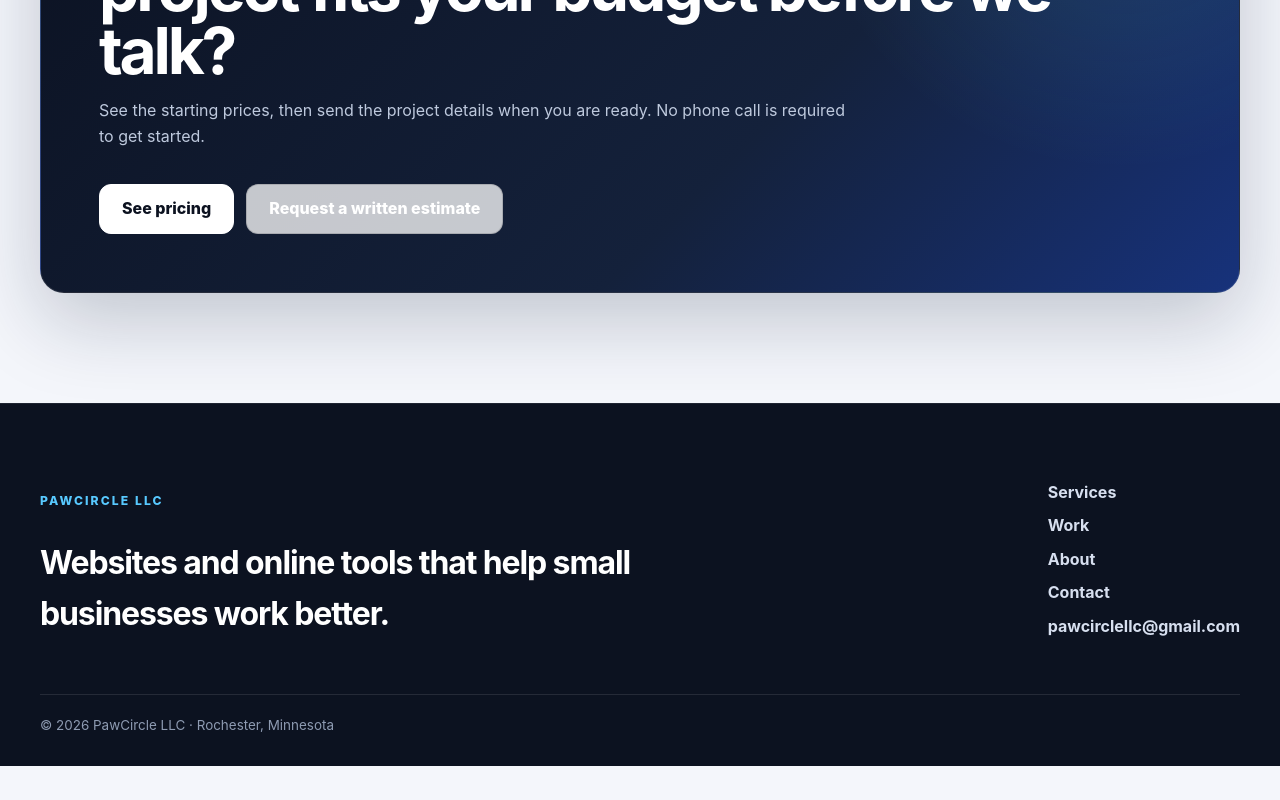
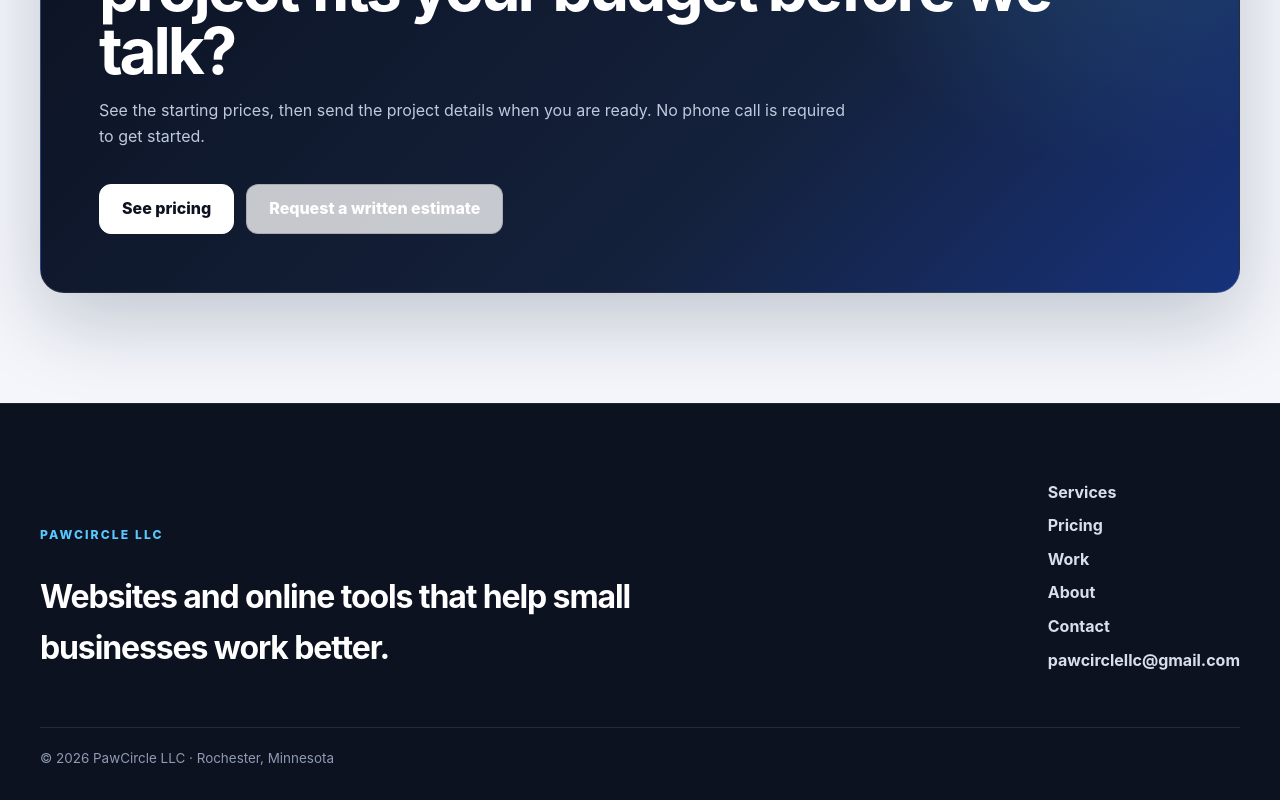
Before and after one commit to reaaland/pawcircle-llc-site, a Next.js app: page / in a window 1280 px wide. Shown: the part 2784-3584 px from the top of the page. Before the commit the page ends 3550 px from the top, so only its background shows below. Built offline with nearby package versions, Linux system fonts and the light colour scheme.

Commit message:
Add pricing link to footer

```diff
--- a/components/SiteFooter.tsx
+++ b/components/SiteFooter.tsx
@@ -10,6 +10,7 @@ export function SiteFooter() {
         </div>
         <div className="footer-links">
           <Link href="/services">Services</Link>
+          <Link href="/pricing">Pricing</Link>
           <Link href="/work">Work</Link>
           <Link href="/about">About</Link>
           <Link href="/contact">Contact</Link>
```
